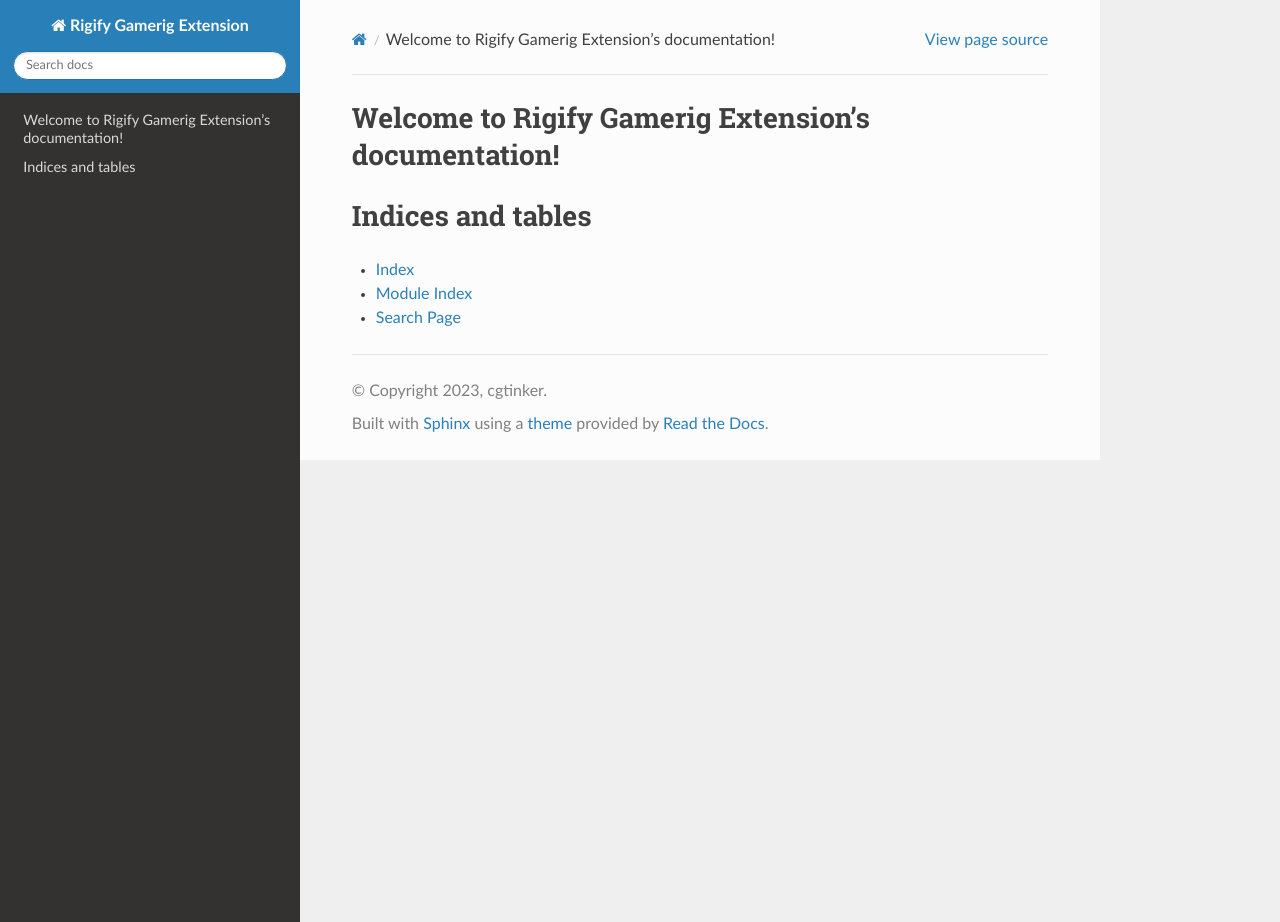
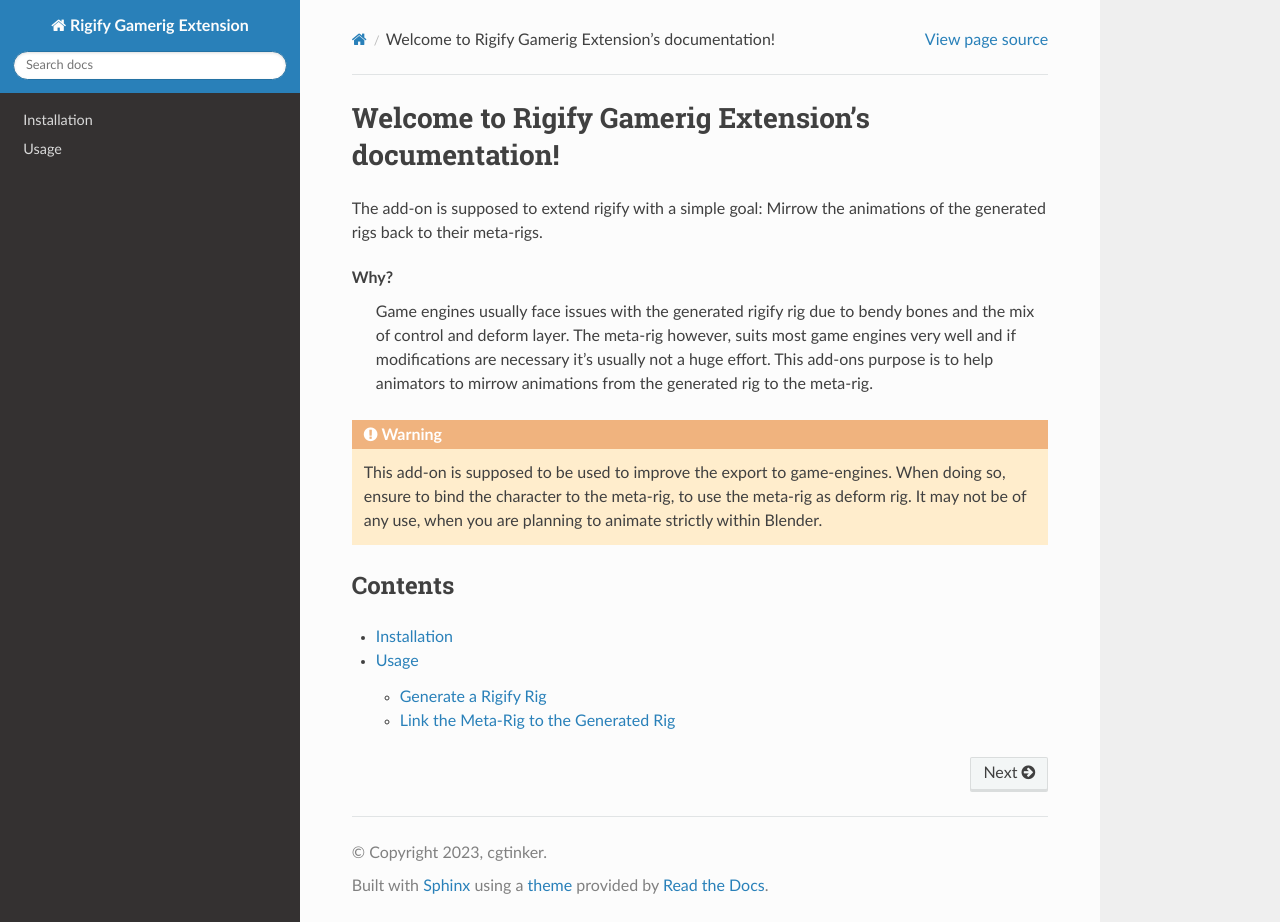
Before and after one commit to cgtinker/rigify_gamerig_extension, a Sphinx documentation site: the page built from docs/source/index.rst, in a window 1280 px wide and 922 px high. Built offline with Sphinx 7.4.7 and the Read the Docs theme 2.0.0, drawn with Linux system fonts in a browser that asks for light colours.

Commit message:
added docs

```diff
--- a/docs/source/index.rst
+++ b/docs/source/index.rst
@@ -1,8 +1,3 @@
-.. Rigify Gamerig Extension documentation master file, created by
-   sphinx-quickstart on Fri Feb 17 13:24:23 2023.
-   You can adapt this file completely to your liking, but it should at least
-   contain the root `toctree` directive.
-
 Welcome to Rigify Gamerig Extension's documentation!
 ====================================================
 
@@ -10,11 +5,24 @@
    :maxdepth: 2
    :caption: Contents:
 
+The add-on is supposed to extend rigify with a simple goal:
+Mirrow the animations of the generated rigs back to their meta-rigs.
+
+Why?
+    Game engines usually face issues with the generated rigify rig due to bendy bones
+    and the mix of control and deform layer. The meta-rig however, suits most game engines
+    very well and if modifications are necessary it's usually not a huge effort.
+    This add-ons purpose is to help animators to mirrow animations from the generated rig to the meta-rig.
+
+.. warning::
+   This add-on is supposed to be used to improve the export to game-engines.
+   When doing so, ensure to bind the character to the meta-rig, to use the meta-rig as deform rig.
+   It may not be of any use, when you are planning to animate strictly within Blender.
 
 
-Indices and tables
-==================
+Contents
+--------
 
-* :ref:`genindex`
-* :ref:`modindex`
-* :ref:`search`
+.. toctree::
+   installation
+   usage
--- /dev/null
+++ b/docs/source/usage.rst
@@ -0,0 +1,45 @@
+Usage
+=====
+
+The add-on is supposed to extend rigify with a simple goal:
+Mirrow the animations of the generated rig back to the metarig for easier export to game-engines.
+
+Generate a Rigify Rig
+---------------------
+
+At first generate a Rigify rig. To do so, press :kbd:`Shift-A` in object mode.
+Then select for example `Armature > Human (Meta-Rig)` (it should work with any Rigify rig).
+Once that is done, make sure to generate the rig.
+
+To do so select the armature, then navigate to `Object Data Properties > Rigify Buttons > Generate Rig`.
+
+.. image:: _static/generate_armature.png
+   :width: 240pt
+
+
+Link the Meta-Rig to the Generated Rig
+--------------------------------------
+
+Once the rig has been generated, select it, then navigate to `Object Data Properties > Rigify Gamerig Extension`.
+Then select the metarig of the generated rig in the dropdown menu.
+
+.. image:: _static/addon_funcs.png
+   :width: 240pt
+
+Link Meta-Rig
+    Once linked, the *generated rig* can be used as control rig while the *meta-rig* will function as *deform rig*.
+
+Frame Start
+    Set the frame start for baking actions.
+
+Frame End
+    Set the frame end for baking actions.
+
+Input Field
+    Set a name for the action.
+
+Bake Meta-Rig
+    Bake current visual animation of the *control rig* to the *meta-rig* as action and directly stash it as nla-strip.
+
+Unlink Meta-Rig
+    Unlinks the metarig from the control rig.
```
Also changed, not shown: README.md (+3 -0 lines), __init__.py (+5 -35 lines), docs/source/installation.rst (added, +13 -0 lines), docs/source/_static/activate_addon.png (added), docs/source/_static/addon_funcs.png (added), docs/source/_static/generate_armature.png (added), docs/source/_static/preferences.png (added).
